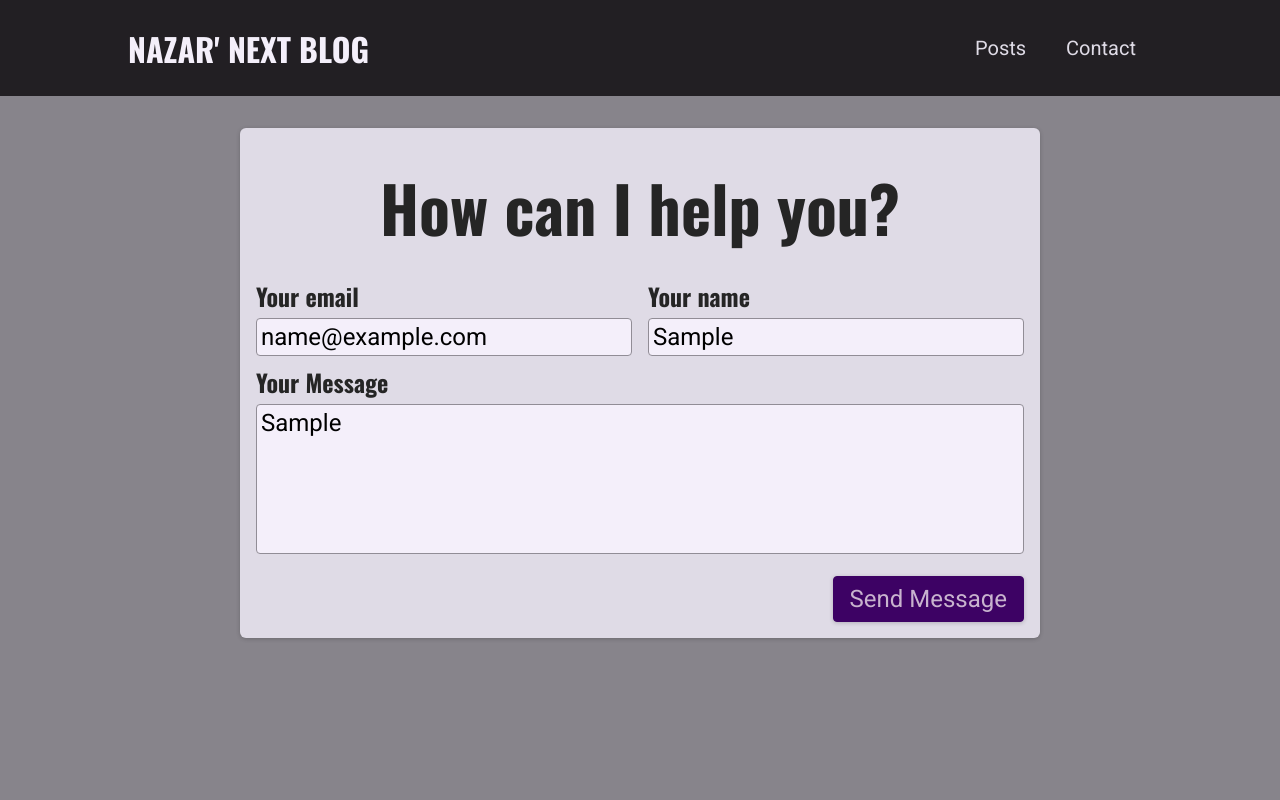
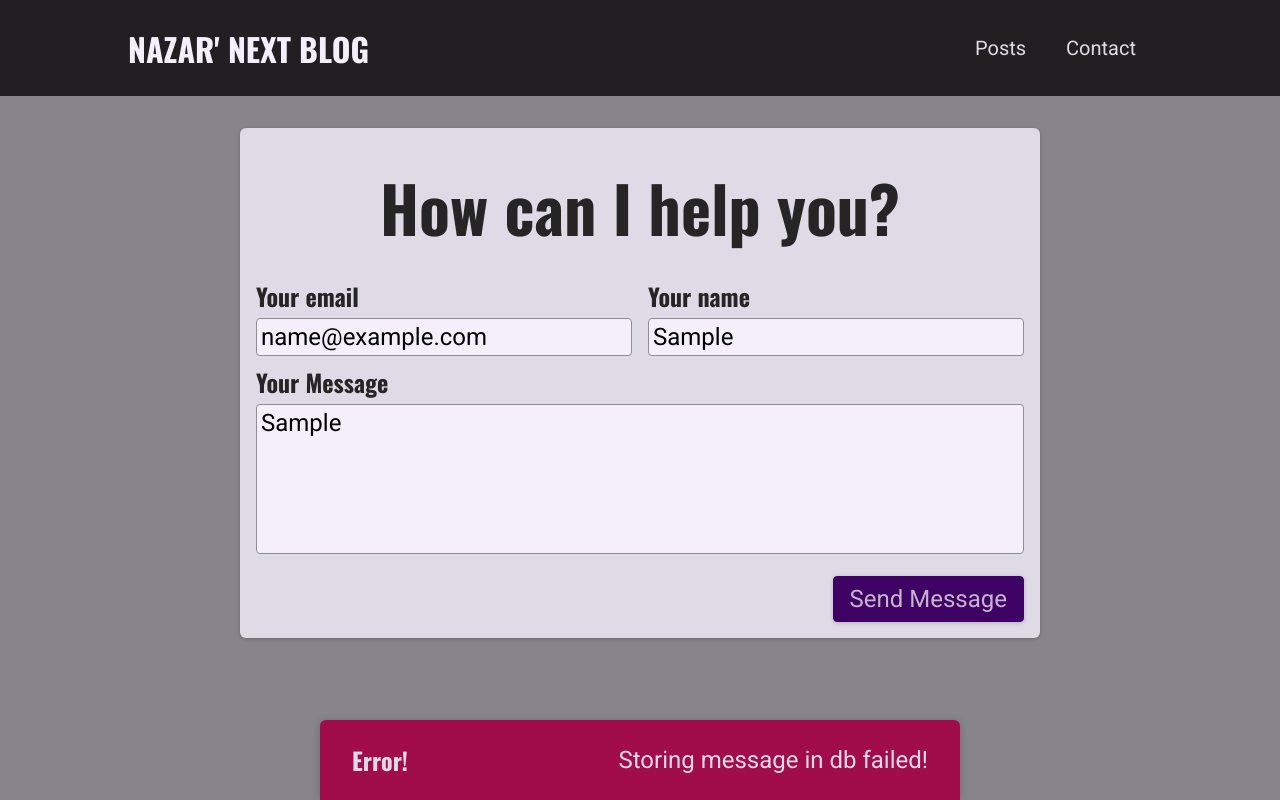
Before and after one commit to wolfter12/blog-with-nextjs, a Next.js app: page /contact in a window 1280 px wide. Both pictures are taken after typing "name@example.com", "Sample", "Sample" into the empty fields and a click on the button "Send Message". Built offline with nearby package versions, Linux system fonts and the light colour scheme; no server answers; the database is empty.

Commit message:
add notification

```diff
--- a/components/contact/contact-form/index.jsx
+++ b/components/contact/contact-form/index.jsx
@@ -1,6 +1,30 @@
-import { useState } from "react";
+import { useState, useEffect } from "react";
+
+import Notification from "../../ui/notification";
 
 import classes from "./contact-form.module.css";
+
+async function sendContactData(contactDetails) {
+  try {
+    const response = await fetch("/api/contact", {
+      method: "POST",
+      body: JSON.stringify(contactDetails),
+      headers: {
+        "Content-Type": "application/json",
+      },
+    });
+
+    const data = await response.json();
+
+    if (!response?.ok) {
+      console.log(data.message);
+      throw new Error(data.message || "Something went wrong");
+    }
+  } catch (error) {
+    console.log(error);
+    throw new Error(error.message || "Something went wrong");
+  }
+}
 
 function ContactForm() {
   const [formInputValues, setFormInputValues] = useState({
@@ -8,8 +32,25 @@
     name: "",
     message: "",
   });
+  const [requestStatus, setRequestStatus] = useState(); // 'pending', 'success', 'error', null
+  const [requestError, setRequestError] = useState();
 
   const { email, name, message } = formInputValues;
+
+  useEffect(() => {
+    if (requestStatus === "success" || requestStatus === "error") {
+      const timer = setTimeout(() => {
+        setRequestStatus(null);
+        setRequestError(null);
+      }, 3000);
+
+      return () => {
+        if (timer) {
+          clearTimeout(timer);
+        }
+      };
+    }
+  }, [requestStatus]);
 
   function onChangeHandler({ target: { name, value } }) {
     setFormInputValues((prevState) => ({
@@ -18,16 +59,48 @@
     }));
   }
 
-  function sendMessageHandler(event) {
+  async function sendMessageHandler(event) {
     event.preventDefault();
 
-    fetch("/api/contact", {
-      method: "POST",
-      body: JSON.stringify(formInputValues),
-      headers: {
-        "Content-Type": "application/json",
-      },
-    });
+    try {
+      setRequestStatus("pending");
+      await sendContactData(formInputValues);
+      setRequestStatus("success");
+      setFormInputValues({
+        email: "",
+        name: "",
+        message: "",
+      });
+    } catch (error) {
+      setRequestError(error.message);
+      setRequestStatus("error");
+    }
+  }
+
+  let notification;
+
+  if (requestStatus === "pending") {
+    notification = {
+      status: "pending",
+      title: "Sending message...",
+      message: "Your message is on its way",
+    };
+  }
+
+  if (requestStatus === "success") {
+    notification = {
+      status: "success",
+      title: "Success!",
+      message: "Message sent successfully!",
+    };
+  }
+
+  if (requestStatus === "error") {
+    notification = {
+      status: "error",
+      title: "Error!",
+      message: requestError || "Something went wrong!",
+    };
   }
 
   return (
@@ -73,6 +146,13 @@
           <button>Send Message</button>
         </div>
       </form>
+      {notification && (
+        <Notification
+          status={notification.status}
+          title={notification.title}
+          message={notification.message}
+        />
+      )}
     </section>
   );
 }
--- /dev/null
+++ b/components/ui/notification/index.jsx
@@ -0,0 +1,26 @@
+import classes from './notification.module.css';
+
+function Notification(props) {
+  const { title, message, status } = props;
+
+  let statusClasses = '';
+
+  if (status === 'success') {
+    statusClasses = classes.success;
+  }
+
+  if (status === 'error') {
+    statusClasses = classes.error;
+  }
+
+  const cssClasses = `${classes.notification} ${statusClasses}`;
+
+  return (
+    <div className={cssClasses}>
+      <h2>{title}</h2>
+      <p>{message}</p>
+    </div>
+  );
+}
+
+export default Notification;
--- /dev/null
+++ b/components/ui/notification/notification.module.css
@@ -0,0 +1,43 @@
+.notification {
+  display: flex;
+  justify-content: space-between;
+  align-items: center;
+  color: var(--color-grey-100);
+  background-color: var(--color-grey-800);
+  padding: 0 var(--size-8);
+  box-shadow: 0 1px 8px rgba(0, 0, 0, 0.2);
+  position: fixed;
+  height: 5rem;
+  bottom: 0;
+  width: 100%;
+  left: 0;
+  border-top-right-radius: 0;
+  border-top-left-radius: 0;
+}
+
+.notification h2 {
+  font-size: var(--size-6);
+  margin: 0;
+}
+
+.notification p {
+  margin: 0;
+}
+
+.success {
+  background-color: var(--color-success-500);
+  color: var(--color-grey-800);
+}
+
+.error {
+  background-color: var(--color-error-500);
+}
+
+@media (min-width: 768px) {
+  .notification {
+    width: 40rem;
+    left: calc(50% - 20rem);
+    border-top-right-radius: 6px;
+    border-top-left-radius: 6px;
+  }
+}
```
